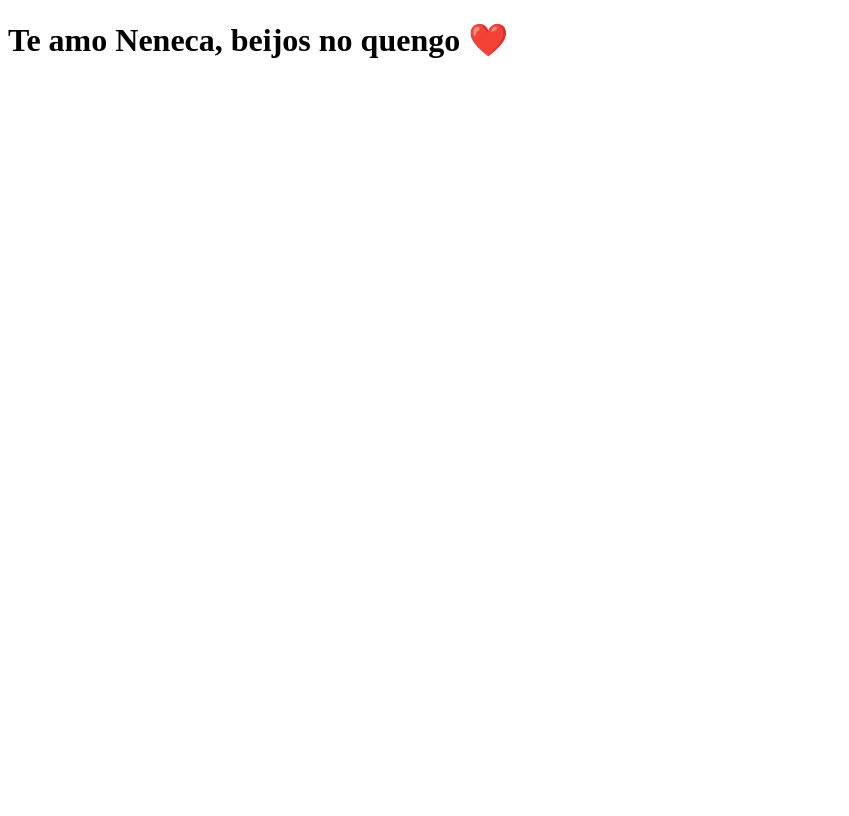
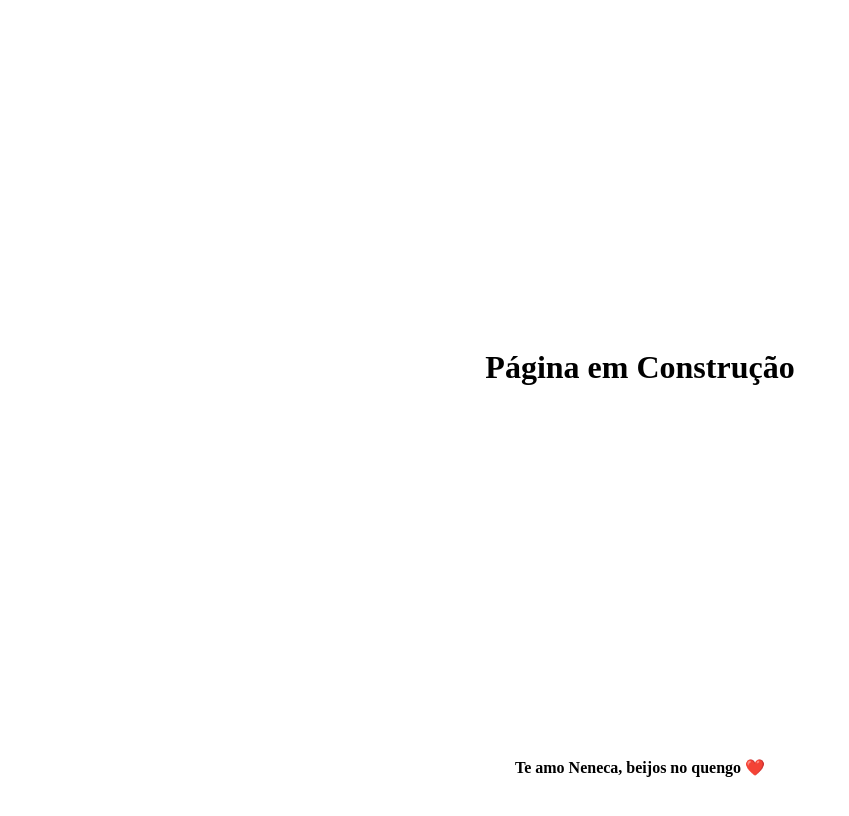
Before and after one commit to gustavolimav/clone-tabnews, a Next.js app: page / in a window 1280 px wide. Shown: the whole page, without its empty margins (0-849 px from the left). Built offline with nearby package versions, Linux system fonts and the light colour scheme.

Commit message:
Improve building page

```diff
--- a/pages/index.js
+++ b/pages/index.js
@@ -1,5 +1,23 @@
+import Head from "next/head";
+import styles from "../styles/Home.module.css";
+
 function Home() {
-  return <h1>Te amo Neneca, beijos no quengo &#x2764;&#xfe0f;</h1>;
+  return (
+    <div className={styles.container}>
+      <Head>
+        <title>Página em Construção</title>
+        <link rel="icon" type="image/x-icon" href="/images/favicon.ico" />
+      </Head>
+
+      <div className={styles.main}>
+        <h1>Página em Construção</h1>
+      </div>
+
+      <footer className={styles.footer}>
+        <h4>Te amo Neneca, beijos no quengo &#x2764;&#xfe0f;</h4>
+      </footer>
+    </div>
+  );
 }
 
 export default Home;
--- /dev/null
+++ b/styles/Home.module.css
@@ -0,0 +1,18 @@
+.container {
+  display: flex;
+  flex-direction: column;
+  min-height: 100vh;
+}
+
+.main {
+  display: flex;
+  flex: 1;
+  /* Takes up all the remaining space, pushing the footer down */
+  justify-content: center;
+  align-items: center;
+}
+
+.footer {
+  text-align: center;
+  padding: 10px;
+}
```
Also changed, not shown: styles/globals.css (added), 1 other file (tests, documents, lock files or other folders).
